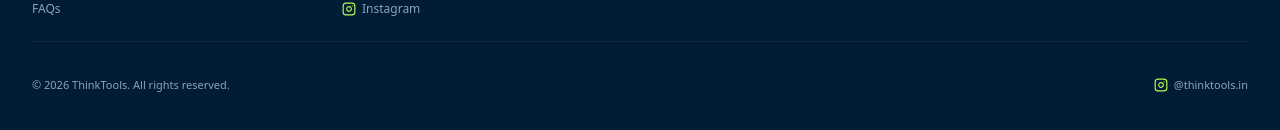
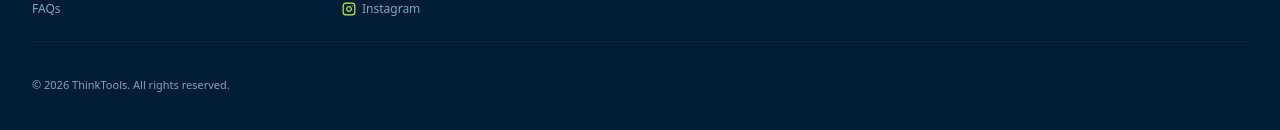
Before and after one commit to naseem3421/thinktools, a Next.js app: page / in a window 1280 px wide. Shown: the part 5213-5343 px from the top of the page. Built offline with nearby package versions, Linux system fonts and the light colour scheme; no server answers.

Commit message:
Remove duplicate Instagram link from footer bottom bar

```diff
--- a/src/components/Footer.tsx
+++ b/src/components/Footer.tsx
@@ -144,18 +144,6 @@ export default function Footer() {
         {/* Bottom copyright line */}
         <div className="flex flex-col sm:flex-row items-center justify-between gap-3 text-slate-400 text-[11px] pt-1">
           <p>© {new Date().getFullYear()} ThinkTools. All rights reserved.</p>
-          <div className="flex items-center gap-3">
-            <a
-              href="https://www.instagram.com/thinktools.in"
-              target="_blank"
-              rel="noopener noreferrer"
-              aria-label="ThinkTools Instagram"
-              className="inline-flex items-center gap-1.5 text-slate-400 hover:text-[#b6f84c] transition-colors"
-            >
-              <InstagramIcon className="w-3.5 h-3.5 text-[#b6f84c]" />
-              <span className="font-medium">@thinktools.in</span>
-            </a>
-          </div>
         </div>
       </div>
     </footer>
```
